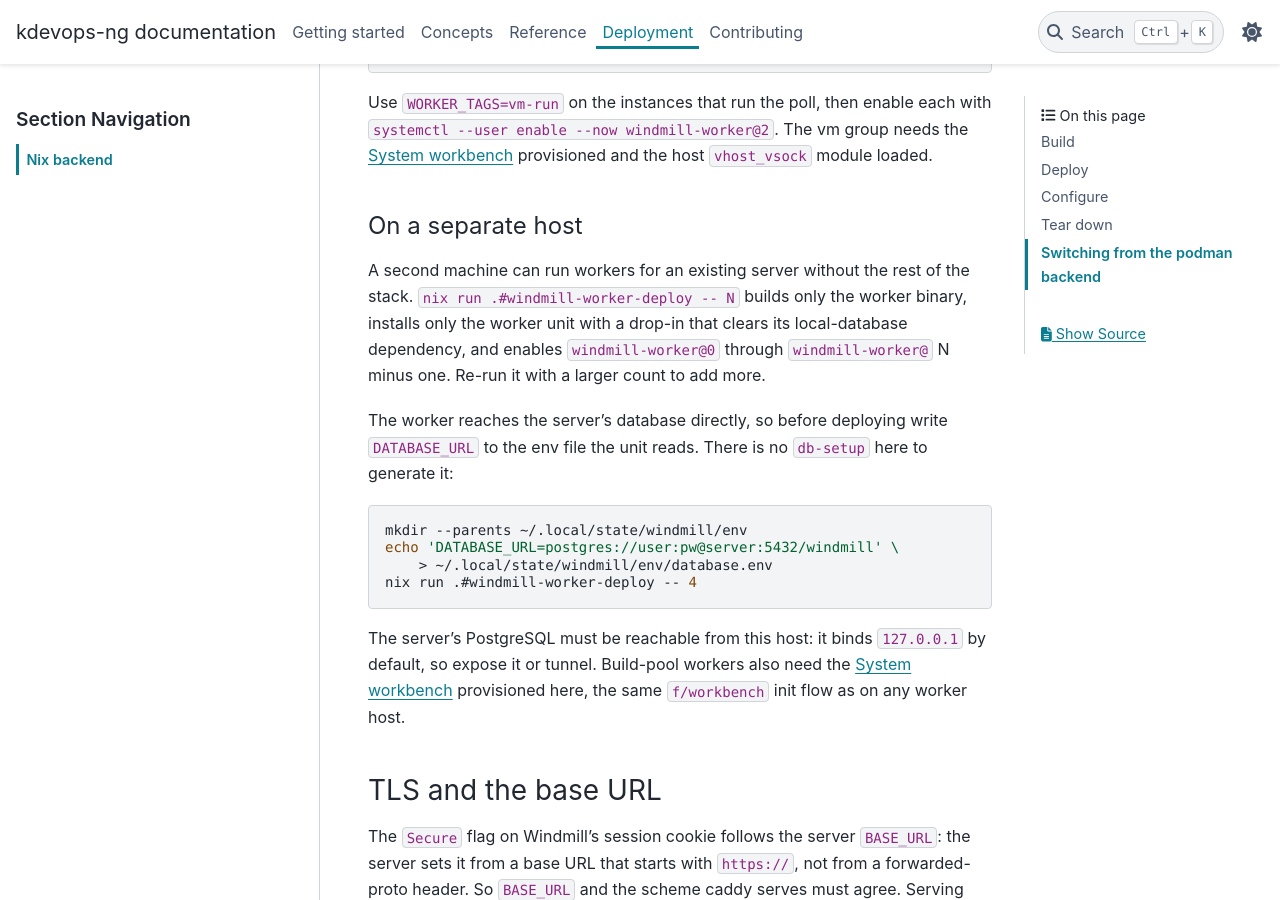
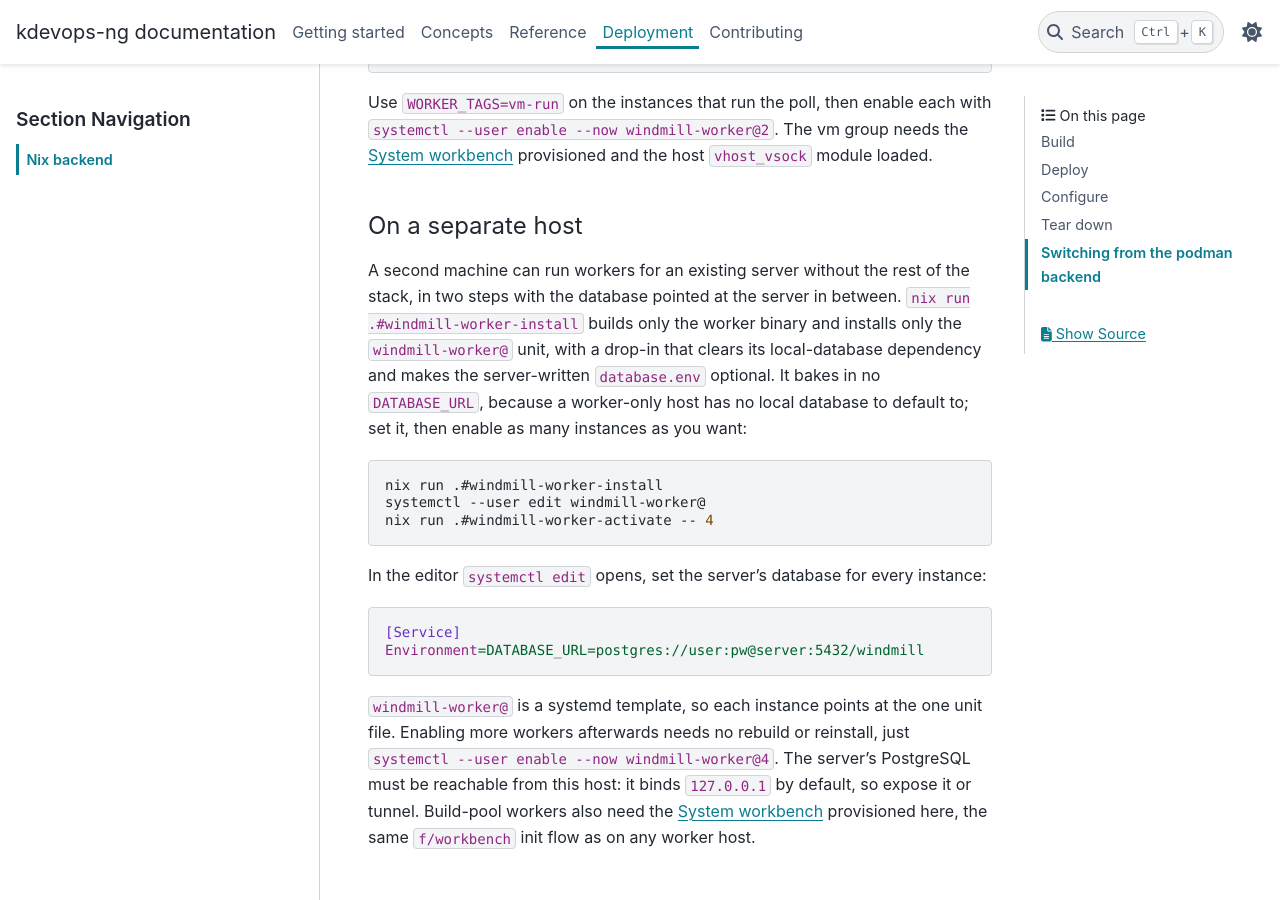
Before and after one commit to dagomez137/kdevops-ng, a Sphinx documentation site: the page built from docs/deployment/nix-backend.rst, in a window 1280 px wide and 900 px high, scrolled down 3209 px. Built offline with Sphinx 7.4.7 and the PyData theme 0.15.4, drawn with Linux system fonts in a browser that asks for light colours.

Commit message:
nix: stage the worker-only deploy as install then activate
Drop the forced database.env creation. A worker-only host has no local database,
so there is no sane DATABASE_URL to bake in. Split the worker deploy into
windmill-worker-install (build the binary, install the unit and the drop-in) and
windmill-worker-activate (enable N instances), so the operator points the worker
at the server's database with `systemctl --user edit windmill-worker@` in
between rather than hand-writing an env file.

The drop-in now also makes the server-written database.env optional (it resets
EnvironmentFile and keeps only the optional windmill-worker.env), so the unit
installs without it. windmill-worker@ is a systemd template: once installed,
enabling more instances is plain `systemctl --user enable --now
windmill-worker@<n>`, no rebuild, which the activate output and the guide say.

Generated-by: Claude AI
Signed-off-by: Daniel Gomez <da.gomez@kernel.org>

```diff
--- a/docs/deployment/nix-backend.rst
+++ b/docs/deployment/nix-backend.rst
@@ -149,26 +149,33 @@ On a separate host
 ~~~~~~~~~~~~~~~~~~~
 
 A second machine can run workers for an existing server without the rest of the
-stack. ``nix run .#windmill-worker-deploy -- N`` builds only the worker binary,
-installs only the worker unit with a drop-in that clears its local-database
-dependency, and enables ``windmill-worker@0`` through ``windmill-worker@`` N
-minus one. Re-run it with a larger count to add more.
-
-The worker reaches the server's database directly, so before deploying write
-``DATABASE_URL`` to the env file the unit reads. There is no ``db-setup`` here
-to generate it:
+stack, in two steps with the database pointed at the server in between.
+``nix run .#windmill-worker-install`` builds only the worker binary and installs
+only the ``windmill-worker@`` unit, with a drop-in that clears its
+local-database dependency and makes the server-written ``database.env``
+optional. It bakes in no ``DATABASE_URL``, because a worker-only host has no
+local database to default to; set it, then enable as many instances as you want:
 
 .. code-block:: shell
 
-   mkdir --parents ~/.local/state/windmill/env
-   echo 'DATABASE_URL=postgres://user:pw@server:5432/windmill' \
-       > ~/.local/state/windmill/env/database.env
-   nix run .#windmill-worker-deploy -- 4
+   nix run .#windmill-worker-install
+   systemctl --user edit windmill-worker@
+   nix run .#windmill-worker-activate -- 4
 
-The server's PostgreSQL must be reachable from this host: it binds
-``127.0.0.1`` by default, so expose it or tunnel. Build-pool workers also need
-the :term:`System workbench` provisioned here, the same ``f/workbench`` init
-flow as on any worker host.
+In the editor ``systemctl edit`` opens, set the server's database for every
+instance:
+
+.. code-block:: ini
+
+   [Service]
+   Environment=DATABASE_URL=postgres://user:pw@server:5432/windmill
+
+``windmill-worker@`` is a systemd template, so each instance points at the one
+unit file. Enabling more workers afterwards needs no rebuild or reinstall, just
+``systemctl --user enable --now windmill-worker@4``. The server's PostgreSQL
+must be reachable from this host: it binds ``127.0.0.1`` by default, so expose
+it or tunnel. Build-pool workers also need the :term:`System workbench`
+provisioned here, the same ``f/workbench`` init flow as on any worker host.
 
 TLS and the base URL
 --------------------
```
Also changed, not shown: 1 other file.
